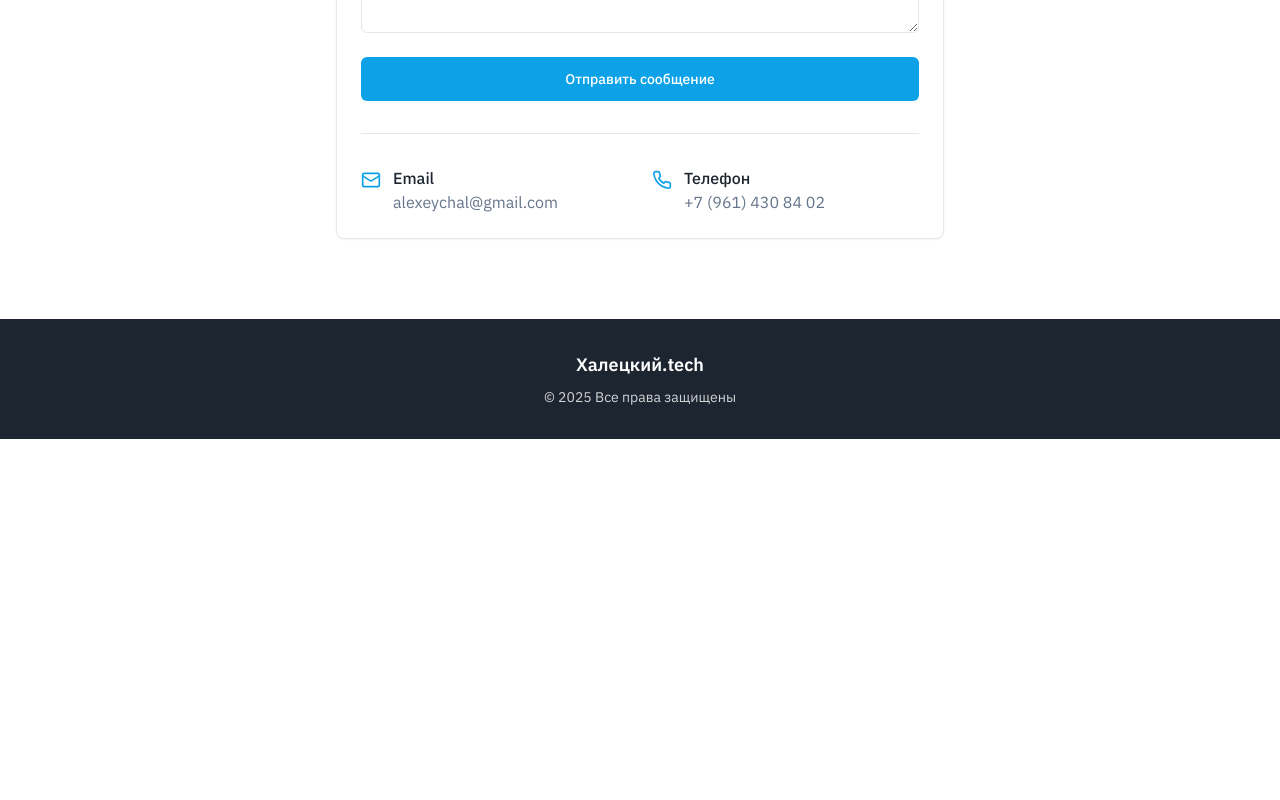
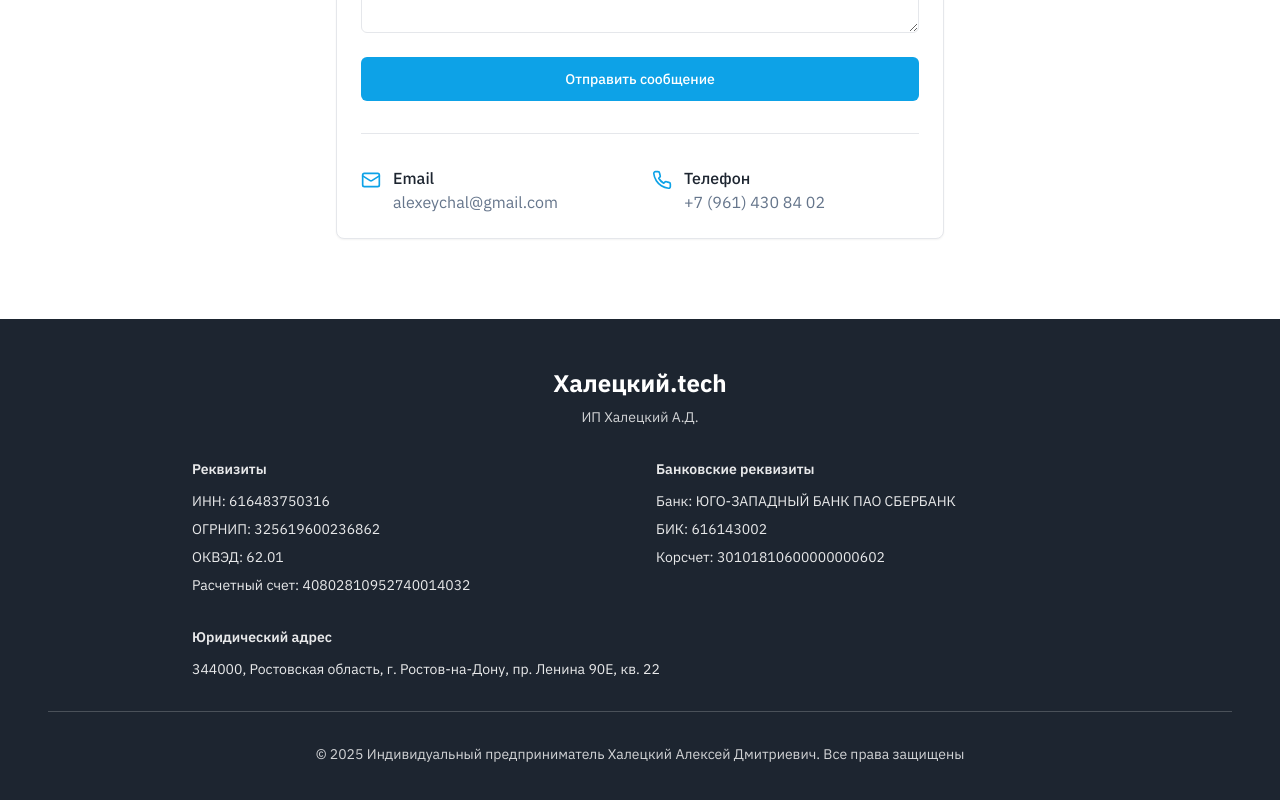
Before and after one commit to pr-poehali-dev/smart-transport-system, a React (Vite) app: page / in a window 1280 px wide. Shown: the part 2780-3580 px from the top of the page. Before the commit the page ends 3219 px from the top, so only its background shows below. Built offline with nearby package versions, Linux system fonts and the light colour scheme.

Commit message:
Добавление реквизитов ИП Халецкий А.Д.

```diff
--- a/src/pages/Index.tsx
+++ b/src/pages/Index.tsx
@@ -237,10 +237,42 @@ const Index = () => {
         </div>
       </section>
 
-      <footer className="bg-secondary text-secondary-foreground py-8 px-4">
-        <div className="container mx-auto text-center">
-          <div className="text-lg font-semibold mb-2">Халецкий.tech</div>
-          <p className="text-sm opacity-80">© 2025 Все права защищены</p>
+      <footer className="bg-secondary text-secondary-foreground py-12 px-4">
+        <div className="container mx-auto">
+          <div className="text-center mb-8">
+            <div className="text-2xl font-bold mb-2">Халецкий.tech</div>
+            <p className="text-sm opacity-80">ИП Халецкий А.Д.</p>
+          </div>
+
+          <div className="grid md:grid-cols-2 gap-8 max-w-4xl mx-auto text-sm opacity-90">
+            <div>
+              <h3 className="font-semibold mb-3">Реквизиты</h3>
+              <div className="space-y-2">
+                <p>ИНН: 616483750316</p>
+                <p>ОГРНИП: 325619600236862</p>
+                <p>ОКВЭД: 62.01</p>
+                <p>Расчетный счет: 40802810952740014032</p>
+              </div>
+            </div>
+
+            <div>
+              <h3 className="font-semibold mb-3">Банковские реквизиты</h3>
+              <div className="space-y-2">
+                <p>Банк: ЮГО-ЗАПАДНЫЙ БАНК ПАО СБЕРБАНК</p>
+                <p>БИК: 616143002</p>
+                <p>Корсчет: 30101810600000000602</p>
+              </div>
+            </div>
+
+            <div className="md:col-span-2">
+              <h3 className="font-semibold mb-3">Юридический адрес</h3>
+              <p>344000, Ростовская область, г. Ростов-на-Дону, пр. Ленина 90Е, кв. 22</p>
+            </div>
+          </div>
+
+          <div className="text-center mt-8 pt-8 border-t border-secondary-foreground/20">
+            <p className="text-sm opacity-80">© 2025 Индивидуальный предприниматель Халецкий Алексей Дмитриевич. Все права защищены</p>
+          </div>
         </div>
       </footer>
     </div>
```
